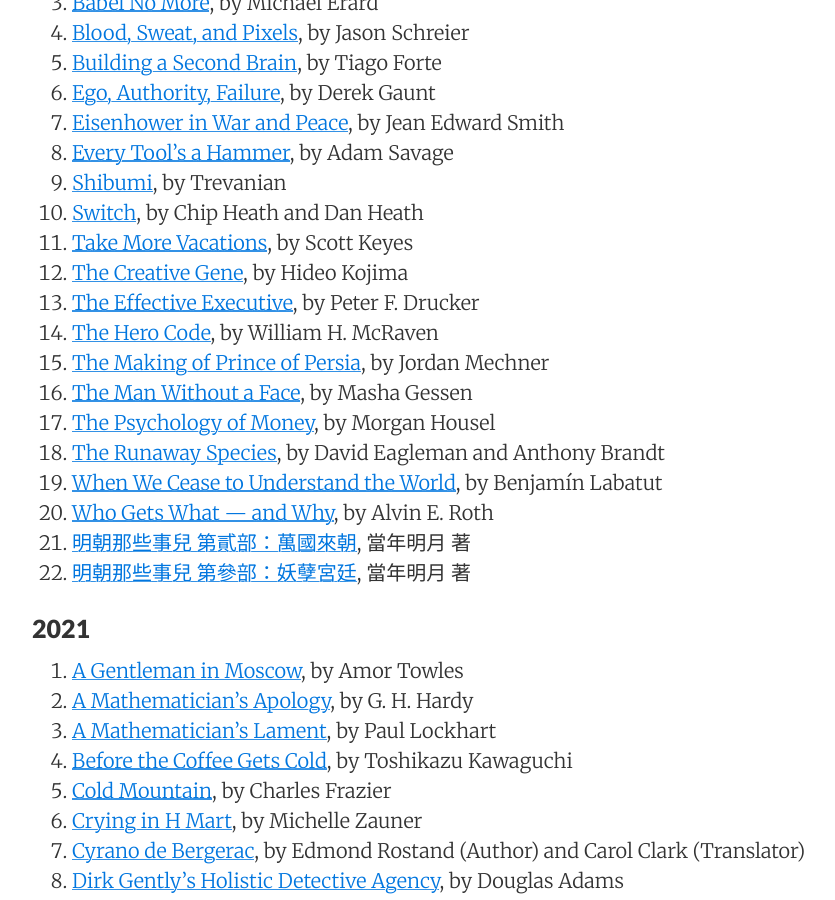
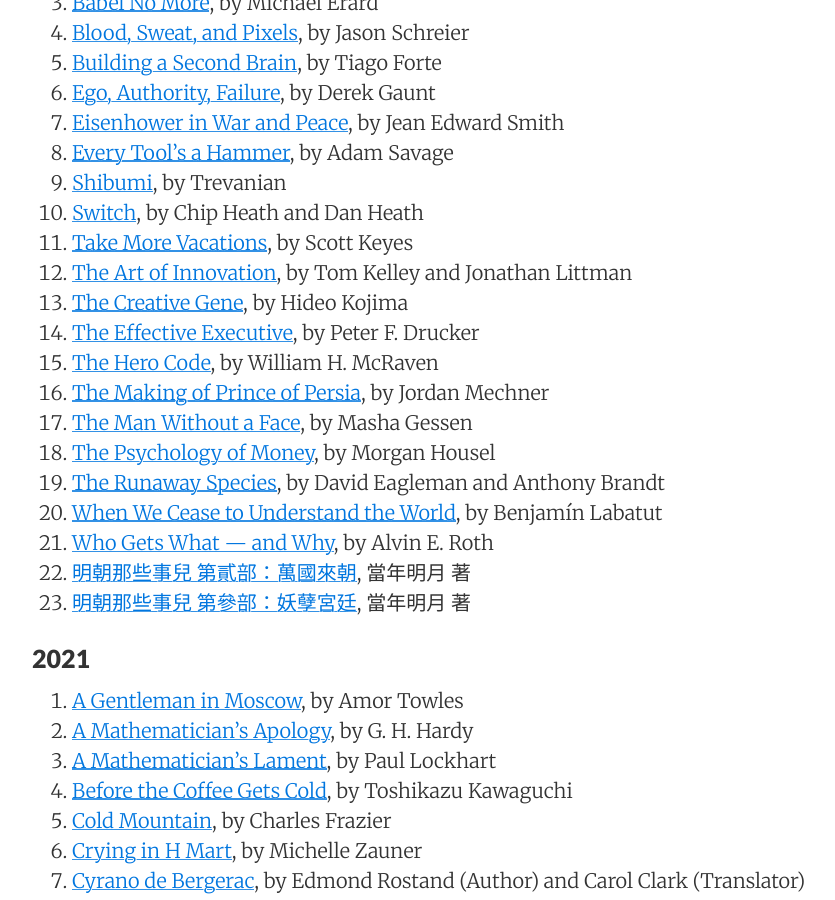
Before and after one commit to sewardlee337/sewardlee337.github.io, a Jekyll site: the page built from readinglist.md, in a window 1280 px wide and 900 px high, scrolled down 650 px. Shown: the whole window, without its empty margins (188-1023 px from the left). Built offline with Jekyll 4.4.1, drawn with Linux system fonts in a browser that asks for light colours; nearby versions of some CDN libraries.

Commit message:
update reading list

```diff
--- a/readinglist.md
+++ b/readinglist.md
@@ -30,6 +30,7 @@
 1. [Shibumi](https://amzn.to/3yItrPf), by Trevanian
 1. [Switch](https://amzn.to/3zlhZcv), by Chip Heath and Dan Heath
 1. [Take More Vacations](https://amzn.to/3lovz6J), by Scott Keyes
+1. [The Art of Innovation](https://amzn.to/3Ilqt5Y), by Tom Kelley and Jonathan Littman
 1. [The Creative Gene](https://amzn.to/3w7CaY6), by Hideo Kojima
 1. [The Effective Executive](https://amzn.to/3qaVIId), by Peter F. Drucker
 1. [The Hero Code](https://amzn.to/3vMJU3v), by William H. McRaven
```
